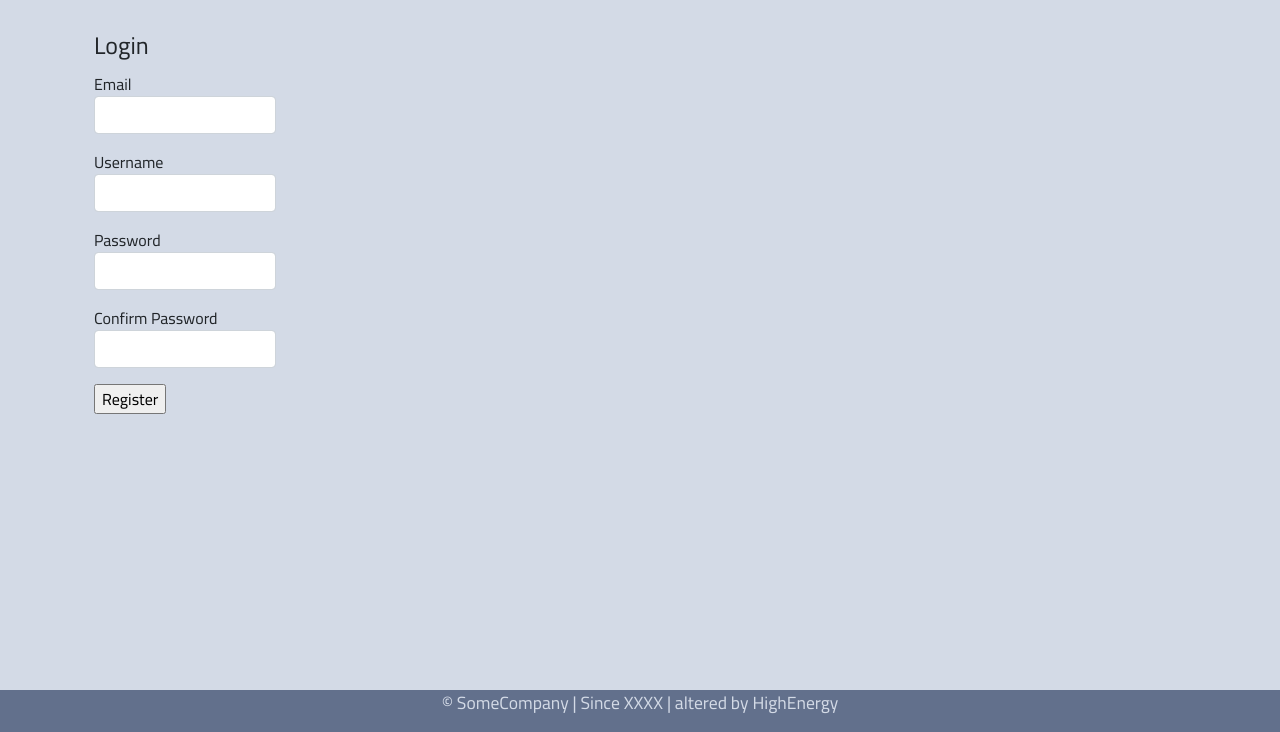
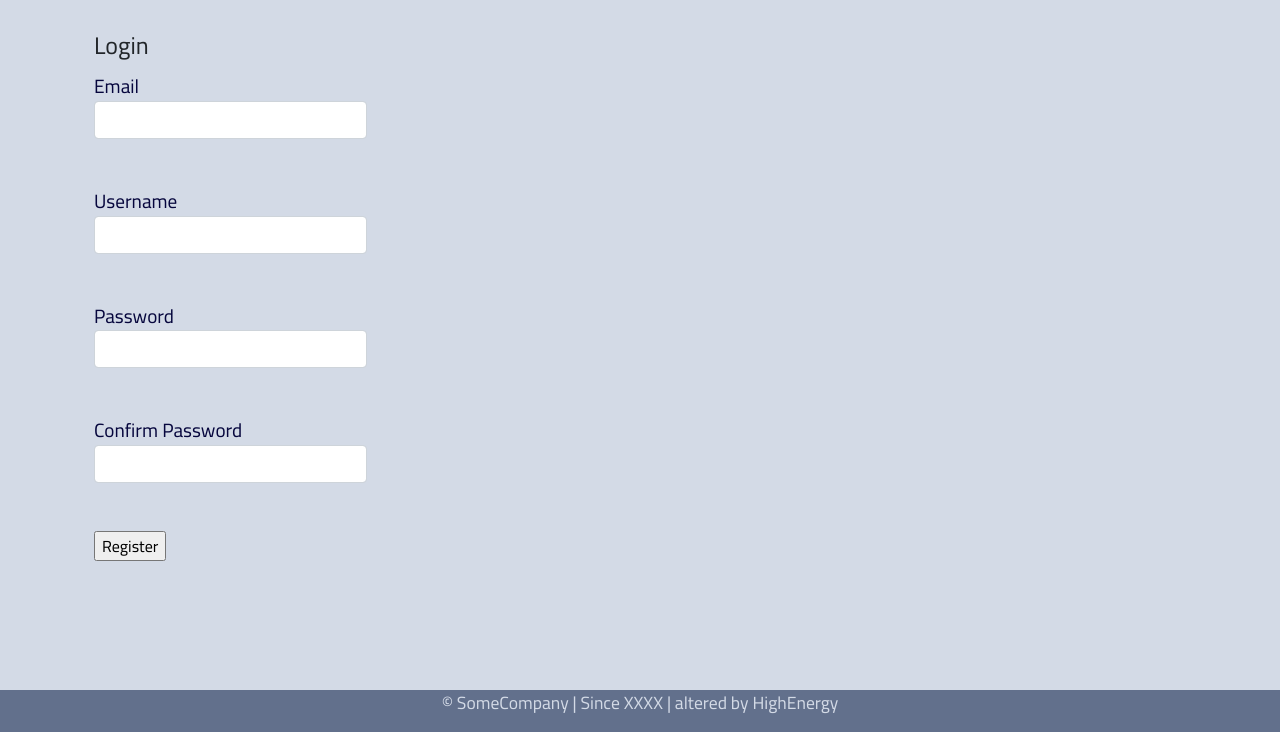
Before and after one commit to AdyPolyCode/Flask-app, a Flask app: template templates/register.html in a window 1280 px wide. Shown: the part 68-800 px from the top of the page. Run offline with Flask 2, Linux system fonts and the light colour scheme; the template is opened without the code that fills it: values that come from a table or form of the project are taken from there, others are empty; some libraries are stand-ins or nearby versions.

Commit message:
updated base/login/register

```diff
--- a/templates/base.html
+++ b/templates/base.html
@@ -20,15 +20,31 @@
                 <div class="collapse navbar-collapse">
                     <a class="nav-link" href="{{ url_for('home') }}">Home</a>
                     <a class="nav-link" href="{{ url_for('about') }}">About</a>
+                    {% if current_user.is_authenticated %}
+                        <a class="nav-link" href="#">Account</a>
+                    {% endif %}
                 </div>
                 <div class="navbar-nav">
-                    <a class="nav-link" href="{{ url_for('login') }}">Login</a>
-                    <a class="nav-link" href="{{ url_for('register') }}">Register</a>
+                    {% if current_user.is_authenticated %}
+                        <a class="nav-link" href="{{ url_for('logout') }}">Logout</a>
+                    {% else %}
+                        <a class="nav-link" href="{{ url_for('login') }}">Login</a>
+                        <a class="nav-link" href="{{ url_for('register') }}">Register</a>
+                    {% endif %}
                 </div>
             </div>
         </nav>
     </header>
     <main class="container">
+        <div class="msg-flashes">
+            {% with messages = get_flashed_messages() %}
+            {% if messages %}
+                {% for message in messages %}
+                    {{ message }}
+                {% endfor %}
+            {% endif %}
+            {% endwith %}
+        </div>
         {% block content %}{% endblock %}
     </main>
     <footer class="fixed-bottom">
--- a/templates/register.html
+++ b/templates/register.html
@@ -5,10 +5,10 @@
         <legend>Login</legend>
         <form action="" method="POST">
             {{ form.hidden_tag() }}
-            <div class="form-group col-sm-2 mb-3">
-                {{ form.email.label }}
+            <div class="form-group col-sm-3 mb-5">
+                {{ form.email.label(class="inline-label") }}
                 {% if form.email.errors %}
-                {{ form.email() }}
+                {{ form.email(class="form-control is-invalid") }}
                     {% for error in form.email.errors %}
                         <span>{{ error }}</span>
                     {% endfor %}
@@ -16,10 +16,10 @@
                     {{ form.email(class="form-control") }}
                 {% endif %}
             </div>
-            <div class="form-group col-sm-2 mb-3">
-                {{ form.username.label }}
+            <div class="form-group col-sm-3 mb-5">
+                {{ form.username.label(class="inline-label") }}
                 {% if form.username.errors %}
-                {{ form.username() }}
+                {{ form.username(class="form-control is-invalid") }}
                     {% for error in form.username.errors %}
                         <span>{{ error }}</span>
                     {% endfor %}
@@ -27,10 +27,10 @@
                     {{ form.username(class="form-control") }}
                 {% endif %}
             </div>
-            <div class="form-group col-sm-2 mb-3">
-                {{ form.password.label }}
+            <div class="form-group col-sm-3 mb-5">
+                {{ form.password.label(class="inline-label") }}
                 {% if form.password.errors %}
-                {{ form.password() }}
+                {{ form.password(class="form-control is-invalid") }}
                     {% for error in form.password.errors %}
                         <span>{{ error }}</span>
                     {% endfor %}
@@ -38,10 +38,10 @@
                     {{ form.password(class="form-control") }}
                 {% endif %}
             </div>
-            <div class="form-group col-sm-2 mb-3">
-                {{ form.confirm_password.label }}
+            <div class="form-group col-sm-3 mb-5">
+                {{ form.confirm_password.label(class="inline-label") }}
                 {% if form.confirm_password.errors %}
-                {{ form.confirm_password() }}
+                {{ form.confirm_password(class="form-control is-invalid") }}
                     {% for error in form.confirm_password.errors %}
                         <span>{{ error }}</span>
                     {% endfor %}
```
Also changed, not shown: templates/login.html (+8 -8 lines).
